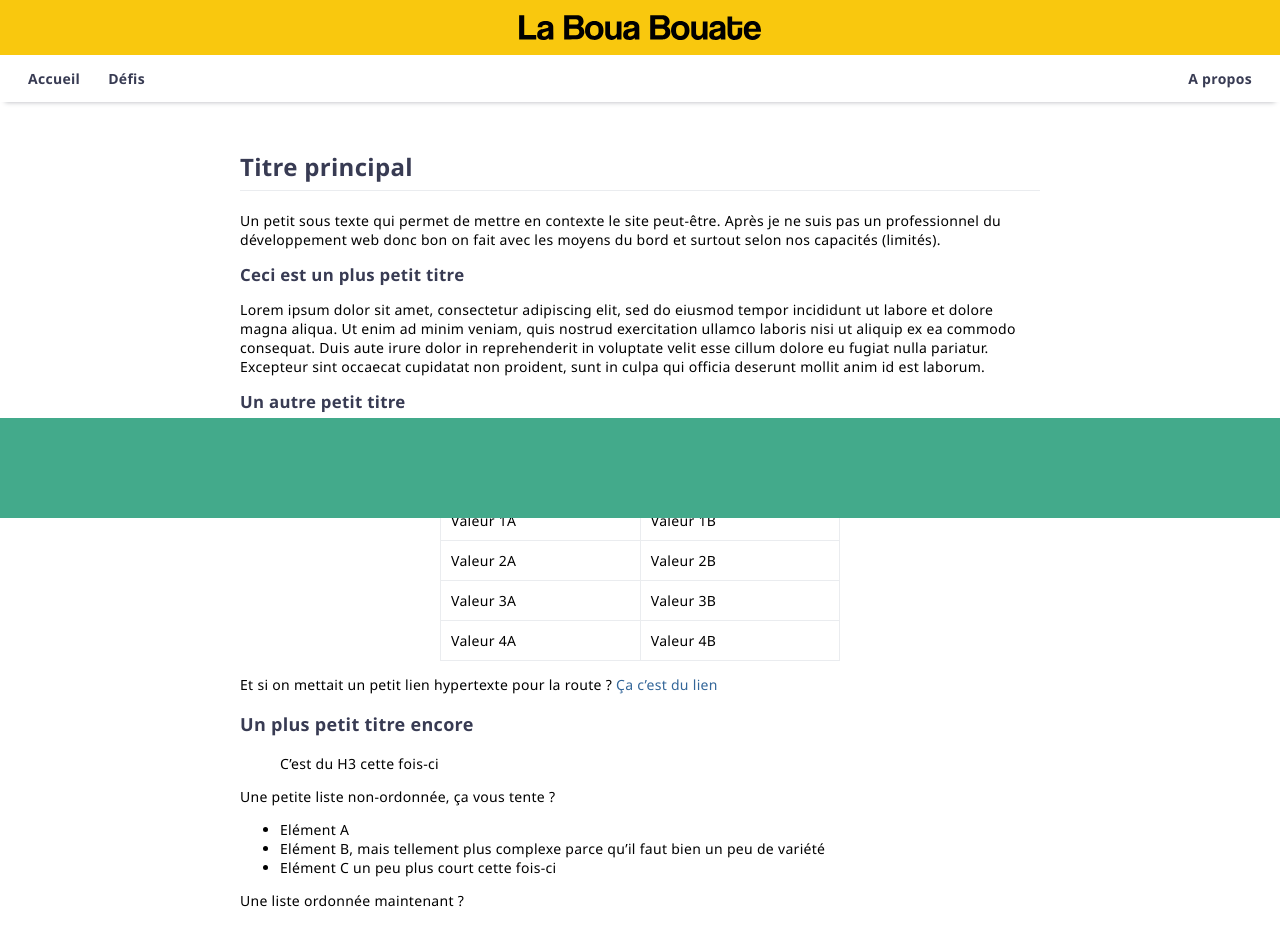
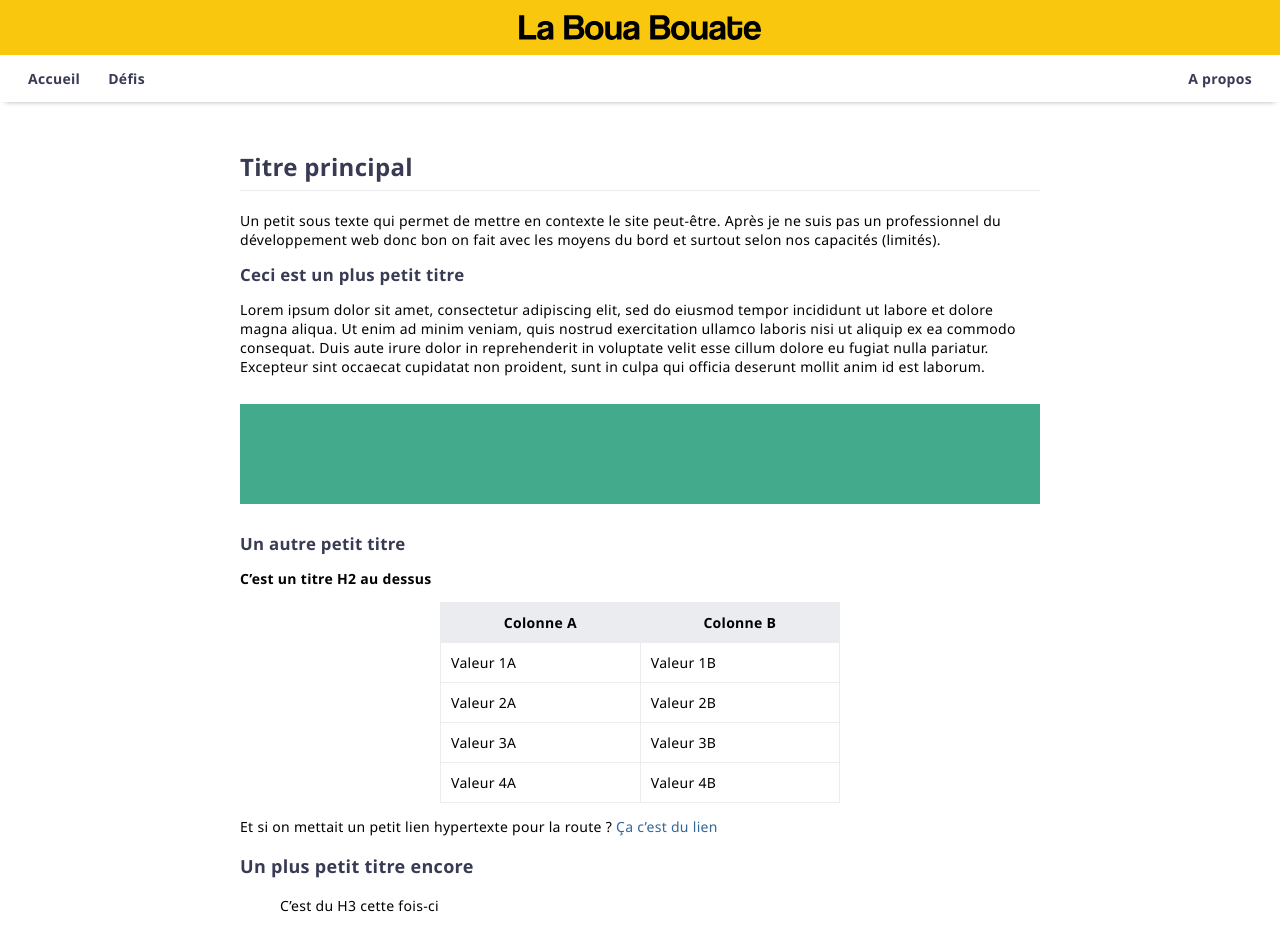
Before and after one commit to leobouard/leobouard.github.io, a Jekyll site: the page built from index.md, in a window 1280 px wide. Shown: the top 926 px of the page. Built offline with Jekyll 4.4.1, drawn with Linux system fonts in a browser that asks for light colours; our own code applies the rules of GitHub Pages for plain Markdown files.

Commit message:
Update style.scss

```diff
--- a/assets/css/style.scss
+++ b/assets/css/style.scss
@@ -93,13 +93,14 @@ section {
     padding-right: 2em;
     margin: auto;
     max-width: 800px;
+    position: static;
 
     /* --- HERO DIV --- */
 
     .hero {
         margin-top: 2em;
         margin-bottom: 2em;
-        position: absolute;
+        position: relative;
         left: 0;
         right: 0;
         background-color: #43aa8b;
```
